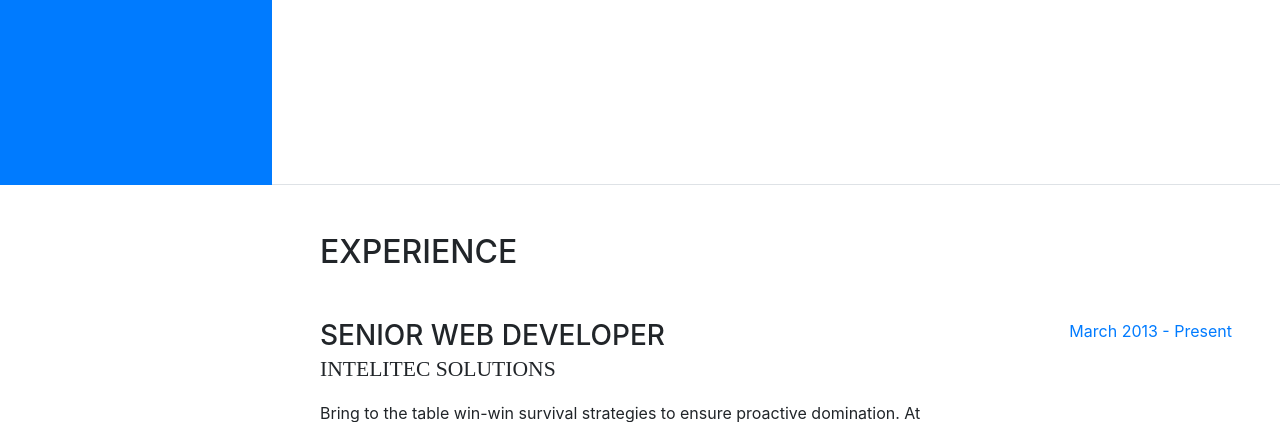
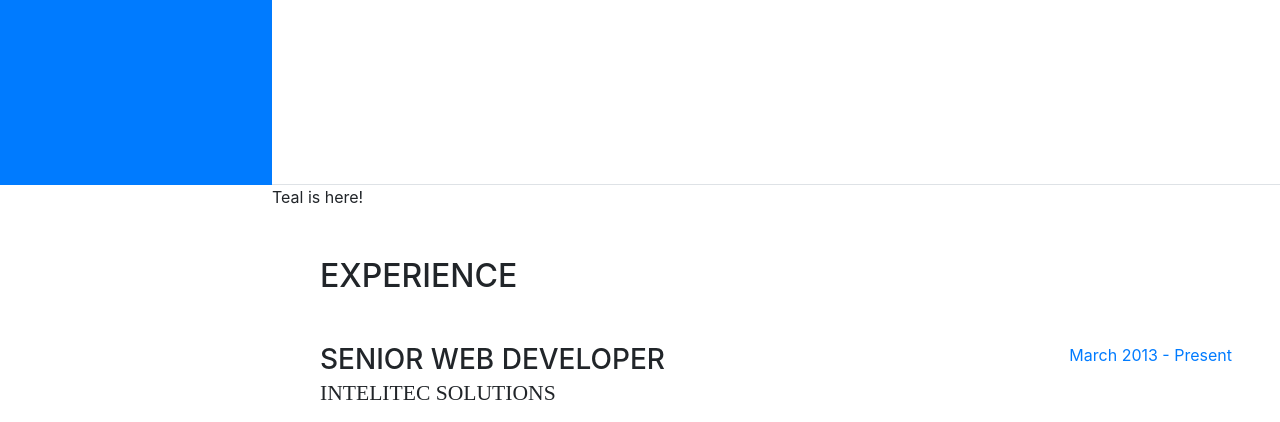
Before and after one commit to hmc-cs-tstannard/manual-merge-sort, a website with bundled scripts: page index.html in a window 1280 px wide. Shown: the part 615-1037 px from the top of the page. Built offline with nearby package versions, Linux system fonts and the light colour scheme; a web font is replaced by a local one.

Commit message:
first change

```diff
--- a/index.html
+++ b/index.html
@@ -8,7 +8,7 @@
     <meta name="description" content="">
     <meta name="author" content="">
 
-    <title>Resume - Start Bootstrap Theme</title>
+    <title>Manual Merge Sort!</title>
 
     <!-- Bootstrap core CSS -->
     <link href="vendor/bootstrap/css/bootstrap.min.css" rel="stylesheet">
@@ -107,6 +107,11 @@
             </li>
           </ul>
         </div>
+      </section>
+
+      <section>
+        Teal is here!
+
       </section>
 
       <section class="resume-section p-3 p-lg-5 d-flex flex-column" id="experience">
```
